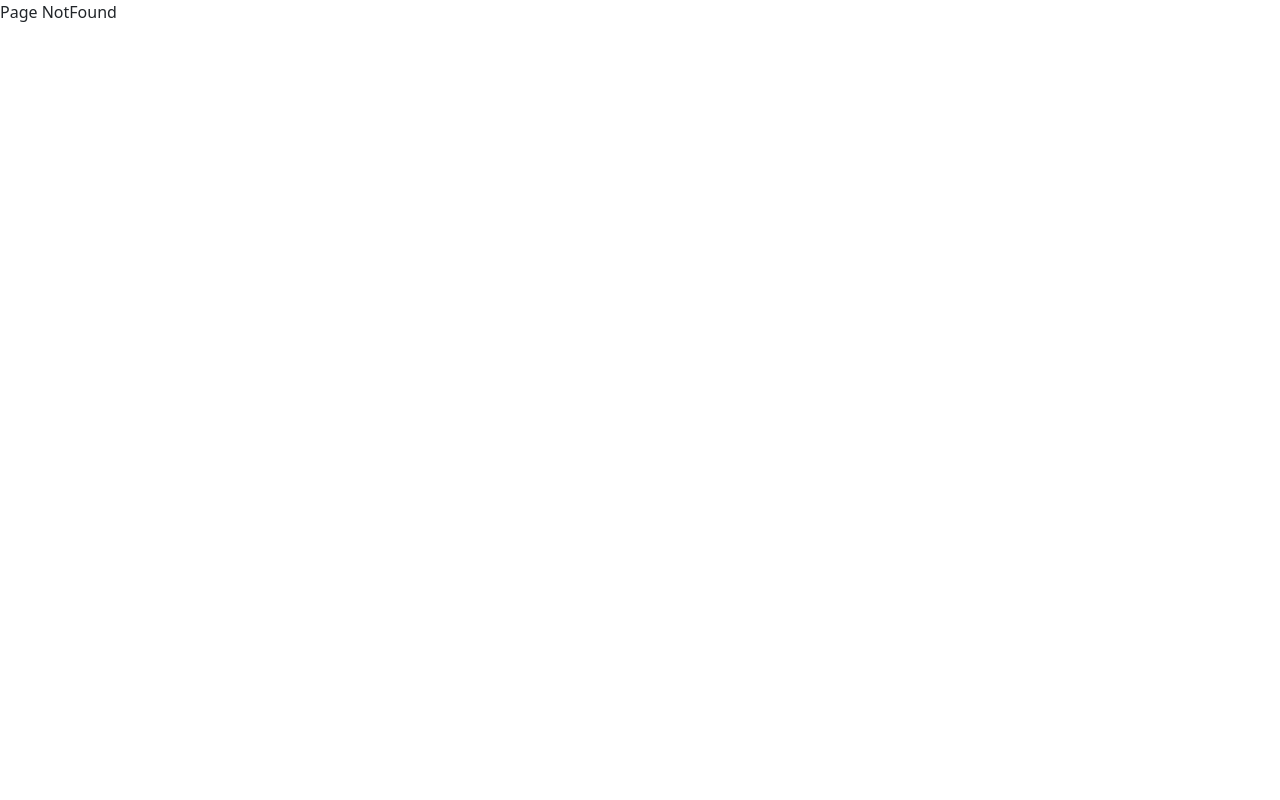
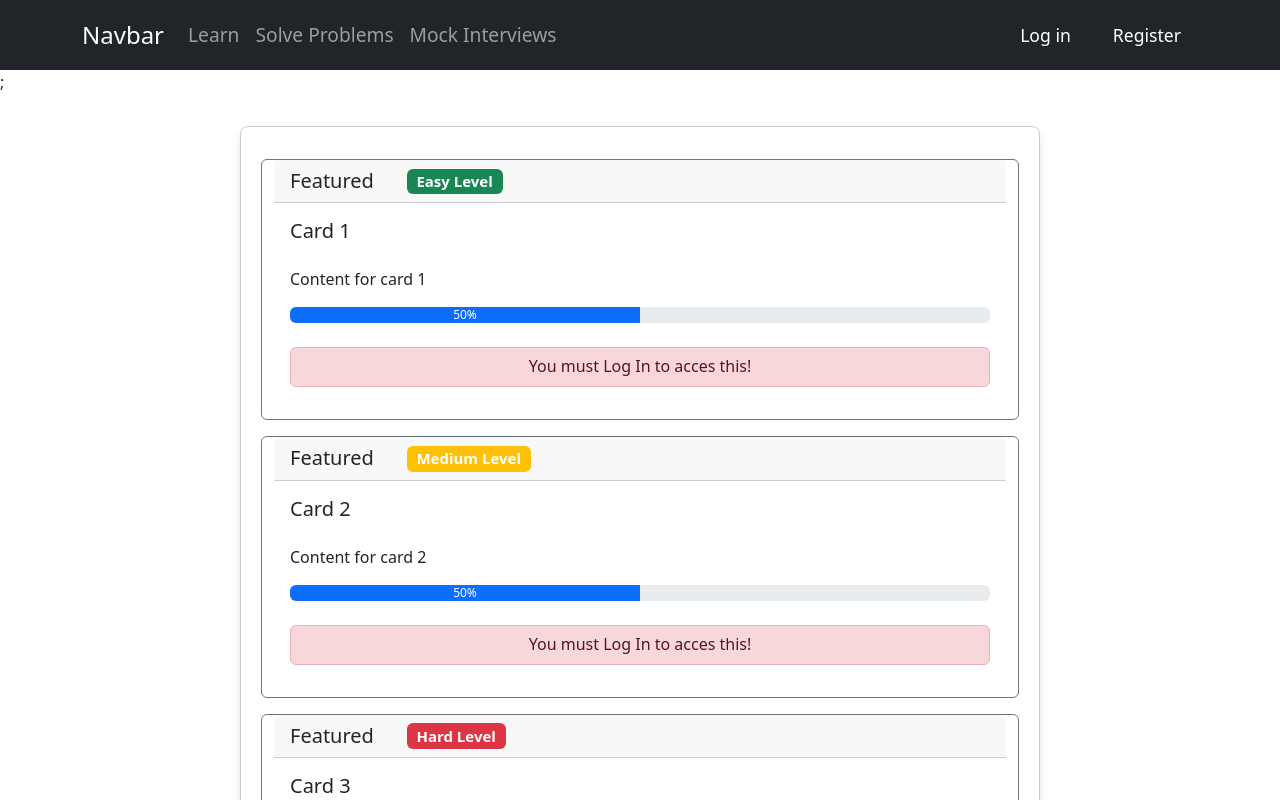
Before and after one commit to LeliucRobert/DevPrep, a React (Vite) app in the folder frontend/: page /learn in a window 1280 px wide. Shown: the top 800 px of the page. Built offline with nearby package versions, Linux system fonts and the light colour scheme; no server answers.

Commit message:
Developed frontend for learn page

```diff
--- a/frontend/src/App.jsx
+++ b/frontend/src/App.jsx
@@ -6,21 +6,23 @@ import Home from "./pages/Home";
 import NotFound from "./pages/NotFound";
 import ProtectedRoute from "./components/ProtectedRoute";
 import { AuthProvider } from "./contexts/AuthContext";
+import Learn from "./pages/Learn";
+import Layout from "./pages/Layout";
+// function Logout() {
+//   localStorage.clear();
+//   return <Navigate to="/" />;
+// }
 
-function Logout() {
-  localStorage.clear();
-  return <Navigate to="/" />;
-}
-
-function RegisterAndLogout() {
-  localStorage.clear();
-  return <Register />;
-}
+// function RegisterAndLogout() {
+//   localStorage.clear();
+//   return <Register />;
+// }
 
 function App() {
   return (
     <AuthProvider>
       <BrowserRouter>
+        <Layout>
           <Routes>
             <Route
               path="/"
@@ -30,12 +32,11 @@ function App() {
                 // </ProtectedRoute>
               }
             />
-
+            <Route path="/learn" element={<Learn />}></Route>
             <Route path="/login" element={<Login />}></Route>
-          <Route path="/logout" element={<Logout />}></Route>
-          <Route path="/register" element={<RegisterAndLogout />}></Route>
             <Route path="/*" element={<NotFound />}></Route>
           </Routes>
+        </Layout>
       </BrowserRouter>
     </AuthProvider>
   );
--- /dev/null
+++ b/frontend/src/components/LearnCard.jsx
@@ -0,0 +1,57 @@
+import React from "react";
+import Button from "react-bootstrap/Button";
+import Card from "react-bootstrap/Card";
+import Badge from "react-bootstrap/Badge";
+import "../styles/LearnCard.css";
+import ProgressBar from "react-bootstrap/ProgressBar";
+import Row from "react-bootstrap/Row";
+import Col from "react-bootstrap/Col";
+import Alert from "react-bootstrap/Alert";
+
+const LearnCard = ({ title, text, level, isAuthorized }) => {
+  return (
+    <Card border="secondary" className="mb-3">
+      <Card.Header as="h5" className="learn-card-header">
+        <Col lg={2}>
+          <div className="me-3">Featured</div>
+        </Col>
+        <Col>
+          {level === "Easy" ? (
+            <Badge bg="success">Easy Level</Badge>
+          ) : level === "Medium" ? (
+            <Badge bg="warning">Medium Level</Badge>
+          ) : (
+            <Badge bg="danger">Hard Level</Badge>
+          )}
+        </Col>
+      </Card.Header>
+      <Card.Body>
+        <Row className="mb-3">
+          <Card.Title>{title}</Card.Title>
+        </Row>
+
+        <Card.Text>{text}</Card.Text>
+        <Row className="mb-4">
+          <Col>
+            <ProgressBar now={50} label="50%" />
+          </Col>
+        </Row>
+
+        <Row>
+          <Col>
+            {isAuthorized ? (
+              <Button variant="primary" className="w-100">
+                Start Lesson
+              </Button>
+            ) : (
+              <Alert key="danger" variant="danger" className="custom-alert">
+                You must Log In to acces this!
+              </Alert>
+            )}
+          </Col>
+        </Row>
+      </Card.Body>
+    </Card>
+  );
+};
+export default LearnCard;
--- a/frontend/src/components/NavBar.jsx
+++ b/frontend/src/components/NavBar.jsx
@@ -4,9 +4,13 @@ import Navbar from "react-bootstrap/Navbar";
 import NavDropdown from "react-bootstrap/NavDropdown";
 import Button from "react-bootstrap/Button";
 import ModalForm from "../components/ModalForm";
-import { useState } from "react";
+import { AuthContext } from "../contexts/AuthContext";
+import { useContext, useState } from "react";
+import { Link } from "react-router-dom";
 
 function NavBar({ username, isAuthorized }) {
+  const { logout } = useContext(AuthContext);
+
   const [showModalLogin, setShowModalLogin] = useState(false);
   const [showModalRegister, setShowModalRegister] = useState(false);
 
@@ -18,15 +22,25 @@ function NavBar({ username, isAuthorized }) {
     setShowModalRegister(false);
   };
 
+  const handleLogout = (e) => {
+    logout();
+  };
+
   return (
     <>
-      <Navbar bg="dark" data-bs-theme="dark">
+      <Navbar bg="dark" data-bs-theme="dark" className="navbar-custom">
         <Container>
-          <Navbar.Brand href="#home">Navbar</Navbar.Brand>
+          <Navbar.Brand as={Link} to="/">
+            Navbar
+          </Navbar.Brand>
           <Nav className="me-auto">
-            <Nav.Link href="#home">Home</Nav.Link>
-            <Nav.Link href="#features">Features</Nav.Link>
-            <Nav.Link href="#pricing">Pricing</Nav.Link>
+            <Nav.Link as={Link} to="/learn">
+              Learn
+            </Nav.Link>
+            <Nav.Link as={Link} to="/problems">
+              Solve Problems
+            </Nav.Link>
+            <Nav.Link href="/interviews">Mock Interviews</Nav.Link>
           </Nav>
           <Navbar.Collapse className="justify-content-end">
             {isAuthorized ? (
@@ -38,7 +52,9 @@ function NavBar({ username, isAuthorized }) {
                   menuVariant="dark"
                 >
                   <NavDropdown.Divider />
-                  <NavDropdown.Item href="/logout">Log Out</NavDropdown.Item>
+                  <NavDropdown.Item onClick={handleLogout}>
+                    Log Out
+                  </NavDropdown.Item>
                 </NavDropdown>
               </Navbar.Text>
             ) : (
--- a/frontend/src/pages/Home.jsx
+++ b/frontend/src/pages/Home.jsx
@@ -6,9 +6,8 @@ import api from "../api";
 import NavBar from "../components/NavBar";
 import { AuthContext } from "../contexts/AuthContext";
 function Home() {
-  const { isAuthorized, username } = useContext(AuthContext);
-
-  return <NavBar username={username} isAuthorized={isAuthorized} />;
+  // const { isAuthorized, username } = useContext(AuthContext);
+  // return <NavBar username={username} isAuthorized={isAuthorized} />;
 }
 
 export default Home;
--- /dev/null
+++ b/frontend/src/pages/Layout.jsx
@@ -0,0 +1,17 @@
+import React from "react";
+import NavBar from "../components/NavBar";
+import { AuthContext } from "../contexts/AuthContext";
+import "../styles/NavBar.css";
+import { useContext, useEffect, useState } from "react";
+import "../styles/Layout.css";
+const Layout = ({ children }) => {
+  const { isAuthorized, username } = useContext(AuthContext);
+  return (
+    <div>
+      <NavBar username={username} isAuthorized={isAuthorized} />;
+      <main className="main-container">{children}</main>
+    </div>
+  );
+};
+
+export default Layout;
--- /dev/null
+++ b/frontend/src/pages/Learn.jsx
@@ -0,0 +1,69 @@
+import React, { useContext, useState } from "react";
+import LearnCard from "../components/LearnCard";
+import "../styles/Learn.css";
+import Pagination from "react-bootstrap/Pagination";
+import { AuthContext } from "../contexts/AuthContext";
+import Row from "react-bootstrap/Row";
+import Col from "react-bootstrap/Col";
+
+const Learn = () => {
+  const { isAuthorized } = useContext(AuthContext);
+  const [currentPage, setCurrentPage] = useState(1);
+  const cardsPerPage = 4;
+  const indexOfLastCard = currentPage * cardsPerPage;
+  const indexOfFirstCard = indexOfLastCard - cardsPerPage;
+
+  const cards = [
+    { title: "Card 1", text: "Content for card 1", level: "Easy" },
+    { title: "Card 2", text: "Content for card 2", level: "Medium" },
+    { title: "Card 3", text: "Content for card 3", level: "Hard" },
+    { title: "Card 4", text: "Content for card 4", level: "Hard" },
+    { title: "Card 5", text: "Content for card 5", level: "Medium" },
+    { title: "Card 6", text: "Content for card 6", level: "Hard" },
+    { title: "Card 7", text: "Content for card 7", level: "Easy" },
+  ];
+
+  const currentCards = cards.slice(indexOfFirstCard, indexOfLastCard);
+  const totalPages = Math.ceil(cards.length / cardsPerPage);
+
+  const handlePageChange = (pageNumber) => setCurrentPage(pageNumber);
+
+  const renderPaginationItems = () => {
+    let items = [];
+    for (let number = 1; number <= totalPages; number++) {
+      items.push(
+        <Pagination.Item
+          key={number}
+          active={number === currentPage}
+          onClick={() => handlePageChange(number)}
+        >
+          {number}
+        </Pagination.Item>
+      );
+    }
+    return items;
+  };
+
+  return (
+    <div>
+      <Row>
+        {currentCards.map((card, index) => (
+          <LearnCard
+            key={index}
+            title={card.title}
+            text={card.text}
+            level={card.level}
+            isAuthorized={isAuthorized}
+          />
+        ))}
+      </Row>
+      <Row>
+        <Pagination className="justify-content-center">
+          {renderPaginationItems()}
+        </Pagination>
+      </Row>
+    </div>
+  );
+};
+
+export default Learn;
--- /dev/null
+++ b/frontend/src/styles/Layout.css
@@ -0,0 +1,10 @@
+/* layoutStyles.css */
+.main-container {
+  margin: 2rem auto; /* Add margins to center the content */
+  padding: 2rem; /* Add padding inside the container */
+  max-width: 800px; /* Set a maximum width for the main content */
+  border: 1px solid #ccc; /* Add a border around the main content */
+  border-radius: 8px; /* Optional: add rounded corners */
+  background-color: #fff; /* Optional: set a background color */
+  box-shadow: 0 4px 8px rgba(0, 0, 0, 0.1); /* Optional: add a box shadow */
+}
--- /dev/null
+++ b/frontend/src/styles/LearnCard.css
@@ -0,0 +1,11 @@
+.learn-card-header {
+  display: flex;
+  align-items: center;
+}
+
+.custom-alert {
+  width: 100%;
+  height: 40px; /* Adjust the width as needed */
+  text-align: center;
+  padding: 0.375rem 0.75rem;
+}
--- a/frontend/src/styles/NavBar.css
+++ b/frontend/src/styles/NavBar.css
@@ -1,3 +1,24 @@
-.custom-navbar {
-  background-color: blue;
+/* navbarStyles.css */
+.navbar-custom {
+  height: 70px; /* Fixed height */
+  font-size: 1.2rem; /* Increase font size */
+  background-color: #131842;
 }
+
+.navbar-custom .navbar-brand {
+  font-size: 1.5rem; /* Larger brand text */
+}
+
+.navbar-custom .nav-link {
+  font-size: 1.2rem; /* Larger navigation links */
+}
+
+.navbar-custom .navbar-text {
+  font-size: 1.2rem; /* Larger navbar text */
+}
+
+.navbar-custom .btn {
+  font-size: 1.1rem; /* Button text size */
+  padding: 0.5rem 1rem; /* Increase button padding */
+  margin-left: 0.5rem;
+}
```
Also changed, not shown: frontend/src/styles/Learn.css (added). Lines whose indentation alone changed are shown as unchanged.
